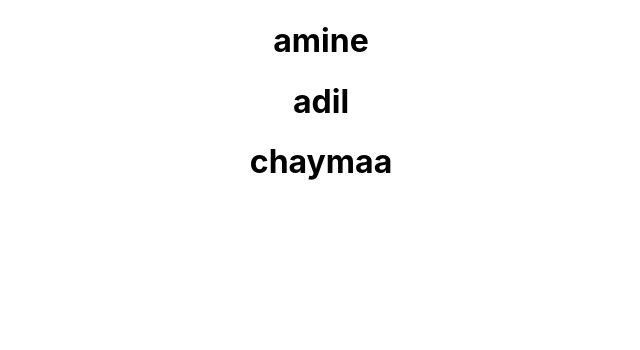
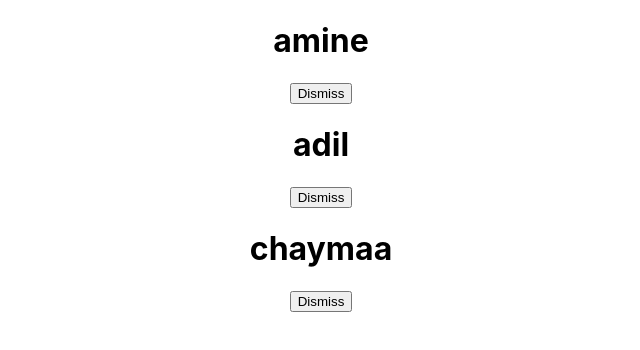
Before and after one commit to 4m1nb4kh71/reactstuff, a React (Create React App) app: page / in a window 1280 px wide. Shown: the top 350 px of the page, without its empty margins (319-959 px from the left). Built offline with nearby package versions, Linux system fonts and the light colour scheme.

Commit message:
added deleting functionality

```diff
--- a/src/App.js
+++ b/src/App.js
@@ -29,9 +29,16 @@ class App extends Component  {
     this.state={
       list,
     };
+    this.onDismiss = this.onDismiss.bind(this);
+  }
+
+  onDismiss = (id)=>{
+   const updatedlist = this.state.list.filter((item)=>{
+     return item.objID !== id;
+    } );
+    this.setState({list:updatedlist});
 
   }
-
 
   render(){
 
@@ -39,6 +46,7 @@ class App extends Component  {
       return (
         <div key = {item.objID}>
           <h1> {item.name}</h1>
+          <button onClick = {()=> {this.onDismiss(item.objID)}} type="button">Dismiss</button>
         </div>
       )
     });
```
